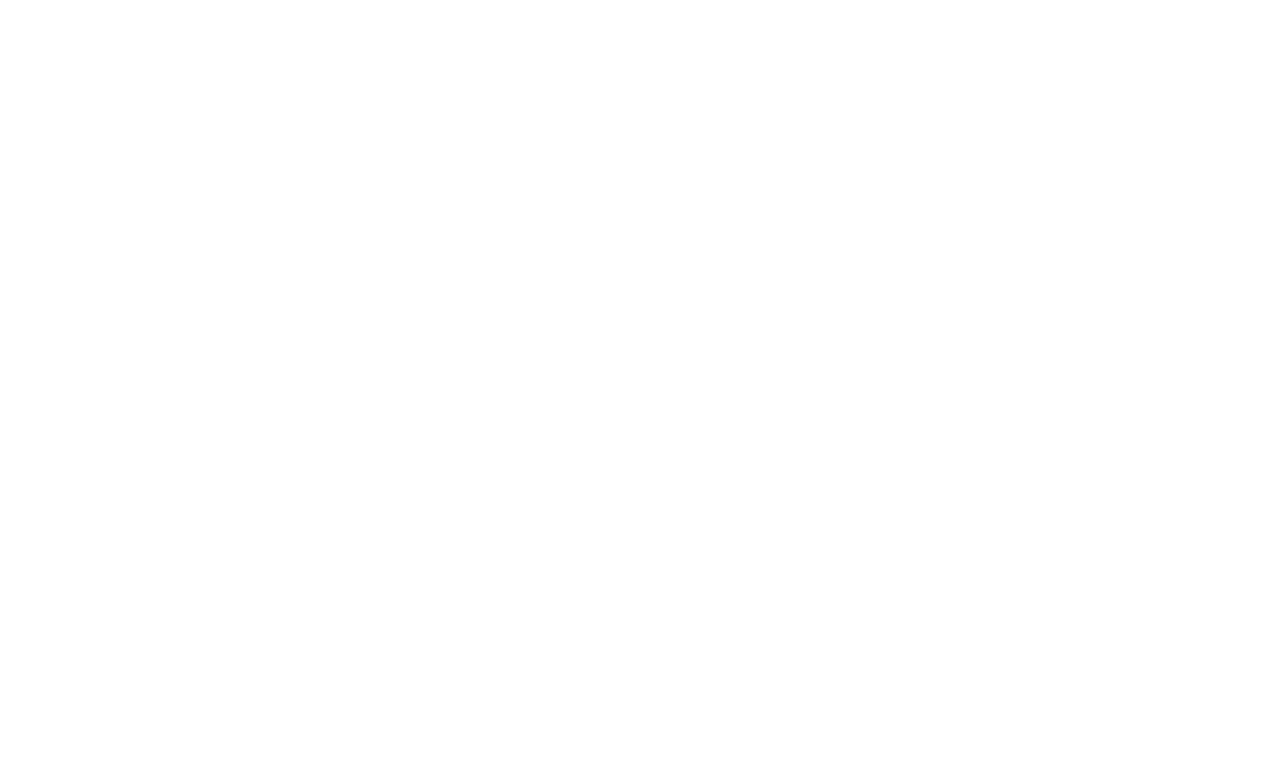
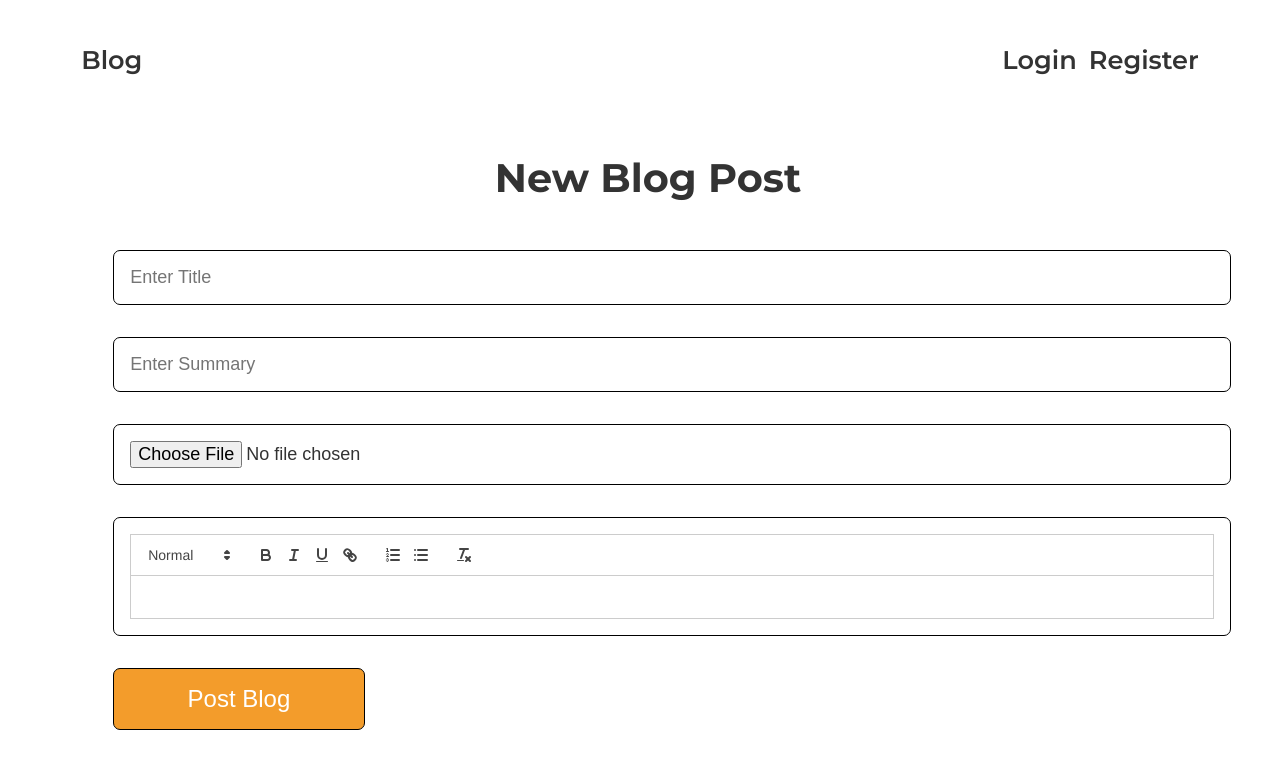
Before and after one commit to Nevin100/MERN-Blog, a React (Vite) app in the folder Frontend/: page /create in a window 1280 px wide. Before the commit this address had no page. Shown: the top 768 px of the page. Built offline with nearby package versions, Linux system fonts and the light colour scheme; no server answers.

Commit message:
new commit

```diff
--- a/Frontend/package.json
+++ b/Frontend/package.json
@@ -12,6 +12,7 @@
   "dependencies": {
     "react": "^18.3.1",
     "react-dom": "^18.3.1",
+    "react-quill": "^2.0.0",
     "react-router-dom": "^7.1.0"
   },
   "devDependencies": {
--- a/Frontend/src/App.css
+++ b/Frontend/src/App.css
@@ -114,3 +114,37 @@
   padding-left: 1rem;
   font-size: 2.49rem;
 }
+
+.react-quill-editor{
+  display: block;
+  padding: 1.0rem;
+  width: 100%;
+  margin-left: 1.17rem;
+  margin: 2rem;
+  font-size: large;
+  border-radius: 7px;
+  border: 1px solid black;
+  background-color: white
+}
+
+.post-blog-button{
+  display: flex;
+  display: block;
+  padding: 1rem;
+  width: 22.5%;
+  margin-left: 1.17rem;
+  margin: 2rem;
+  font-size: x-large;
+  border-radius: 7px;
+  border: 1px solid black;
+  background-color:rgb(243, 156, 43);
+  color: white;
+}
+
+.New-post-title{
+  text-align: center;
+  margin-bottom: 1.2rem;
+  padding-bottom: 1rem;
+  padding-left: 1rem;
+  font-size: 2.49rem;
+}
--- a/Frontend/src/App.jsx
+++ b/Frontend/src/App.jsx
@@ -6,6 +6,7 @@
 import Login from "./pages/Login.jsx";
 import Register from "./pages/Register.jsx";
 import { UserContextProvider } from "./UserContext.jsx";
+import CreatePost from "./pages/CreatePost.jsx";
 
 const App = () => {
   return (
@@ -15,6 +16,7 @@
           <Route index element={<Post />} />
           <Route path="/login" element={<Login />} />
           <Route path="/register" element={<Register />} />
+          <Route path="/create" element={<CreatePost />} />
         </Route>
       </Routes>
     </UserContextProvider>
--- /dev/null
+++ b/Frontend/src/pages/CreatePost.jsx
@@ -0,0 +1,18 @@
+import React from "react";
+import ReactQuill from "react-quill";
+import "react-quill/dist/quill.snow.css";
+
+const CreatePost = () => {
+  return (
+    <form>
+      <h2 className="New-post-title">New Blog Post</h2>
+      <input type="title" placeholder="Enter Title" />
+      <input type="summary" placeholder="Enter Summary" />
+      <input type="file" />
+      <ReactQuill className="react-quill-editor" />
+      <button className="post-blog-button">Post Blog</button>
+    </form>
+  );
+};
+
+export default CreatePost;
```
Also changed, not shown: 1 other file (tests, documents, lock files or other folders).
